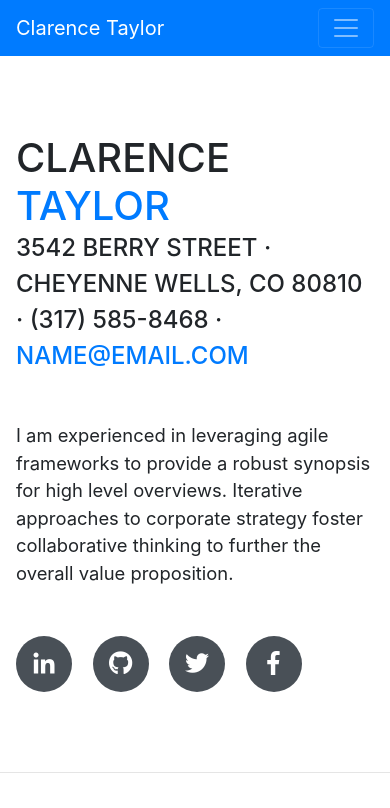
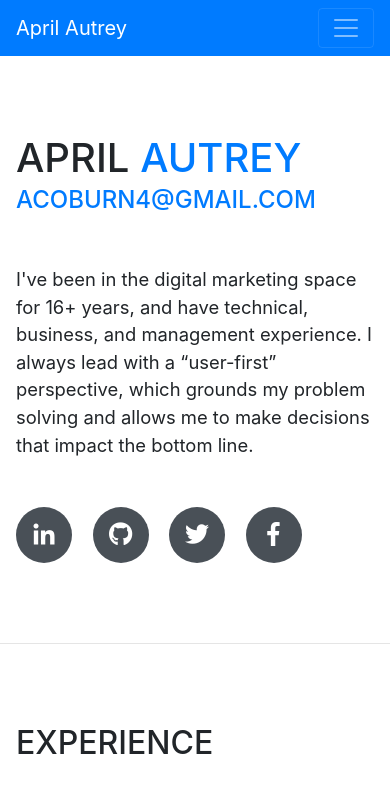
Before and after one commit to aautrey4/aautrey4.github.io, a website with bundled scripts: page index.html in a window 390 px wide. Shown: the top 808 px of the page. Built offline with nearby package versions, Linux system fonts and the light colour scheme; a web font is replaced by a local one.

Commit message:
Update index.html

```diff
--- a/index.html
+++ b/index.html
@@ -8,7 +8,7 @@
     <meta name="description" content="">
     <meta name="author" content="">
 
-    <title>Resume - Start Bootstrap Theme</title>
+    <title>April Autrey | Business, Marketing, & Tech Professional</title>
 
     <!-- Bootstrap core CSS -->
     <link href="vendor/bootstrap/css/bootstrap.min.css" rel="stylesheet">
@@ -27,7 +27,7 @@
 
     <nav class="navbar navbar-expand-lg navbar-dark bg-primary fixed-top" id="sideNav">
       <a class="navbar-brand js-scroll-trigger" href="#page-top">
-        <span class="d-block d-lg-none">Clarence Taylor</span>
+        <span class="d-block d-lg-none">April Autrey</span>
         <span class="d-none d-lg-block">
           <img class="img-fluid img-profile rounded-circle mx-auto mb-2" src="img/profile.jpg" alt="">
         </span>
@@ -63,24 +63,24 @@
 
       <section class="resume-section p-3 p-lg-5 d-flex d-column" id="about">
         <div class="my-auto">
-          <h1 class="mb-0">Clarence
-            <span class="text-primary">Taylor</span>
+          <h1 class="mb-0">April
+            <span class="text-primary">Autrey</span>
           </h1>
-          <div class="subheading mb-5">3542 Berry Street · Cheyenne Wells, CO 80810 · (317) 585-8468 ·
-            <a href="mailto:name@email.com">name@email.com</a>
+          <div class="subheading mb-5">
+            <a href="mailto:acoburn4@gmail.com">acoburn4@gmail.com</a>
           </div>
-          <p class="lead mb-5">I am experienced in leveraging agile frameworks to provide a robust synopsis for high level overviews. Iterative approaches to corporate strategy foster collaborative thinking to further the overall value proposition.</p>
+          <p class="lead mb-5">I've been in the digital marketing space for 16+ years, and have technical, business, and management experience. I always lead with a “user-first” perspective, which grounds my problem solving and allows me to make decisions that impact the bottom line.</p>
           <div class="social-icons">
-            <a href="#">
+            <a href="https://www.linkedin.com/in/aautrey4/" target="_blank">
               <i class="fab fa-linkedin-in"></i>
             </a>
-            <a href="#">
+            <a href="https://github.com/aautrey4" target="_blank">
               <i class="fab fa-github"></i>
             </a>
-            <a href="#">
+            <a href="https://twitter.com/aautrey4" target="_blank">
               <i class="fab fa-twitter"></i>
             </a>
-            <a href="#">
+            <a href="https://www.facebook.com/aautrey4" target="_blank">
               <i class="fab fa-facebook-f"></i>
             </a>
           </div>
```
